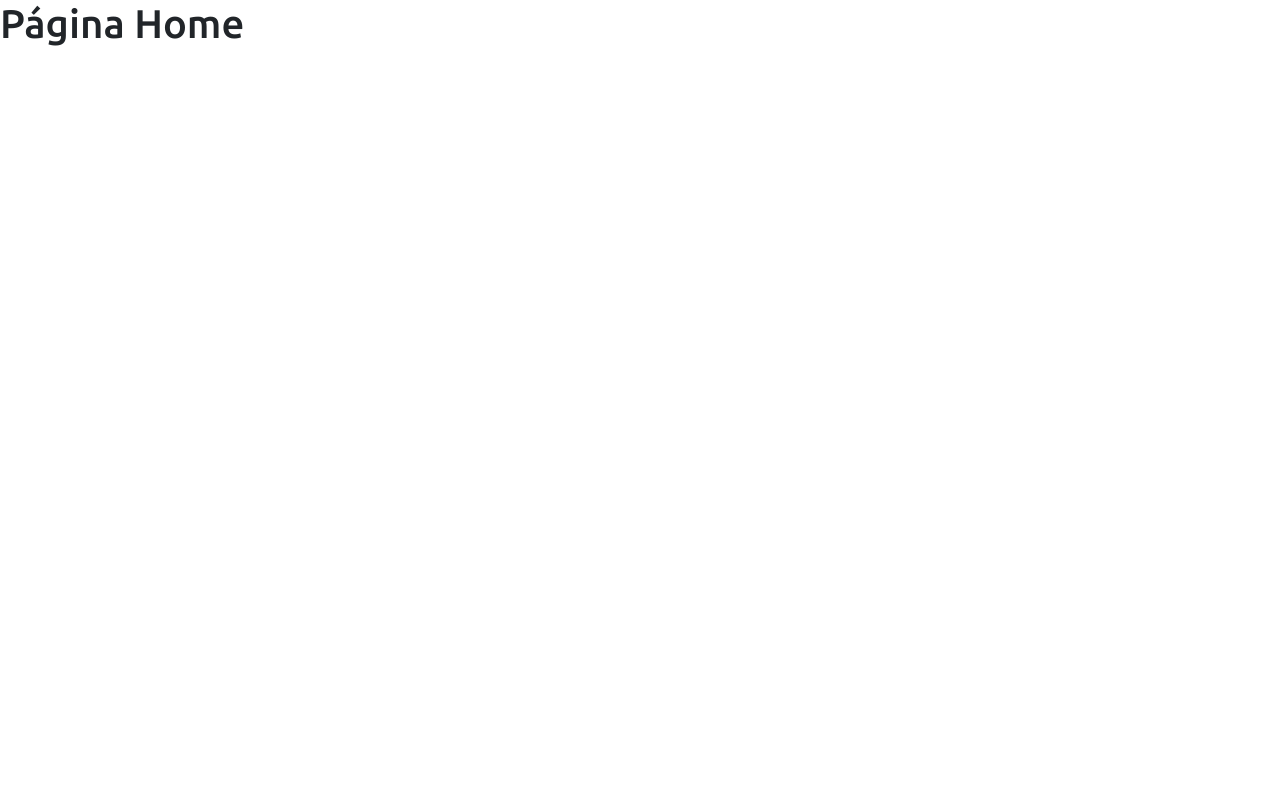
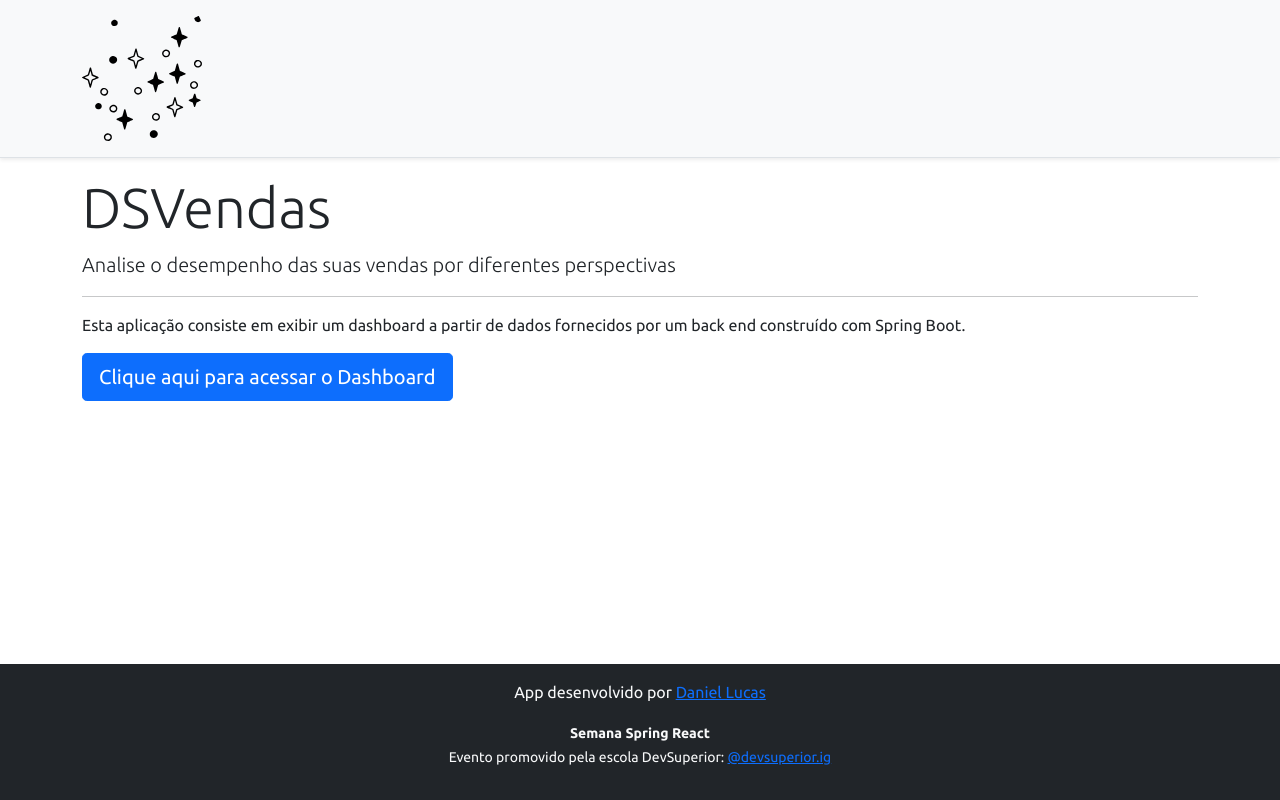
Before and after one commit to danielicapui/projeto-sds3, a React (Create React App) app in the folder front_end/: page / in a window 1280 px wide. Built offline with nearby package versions, Linux system fonts and the light colour scheme.

Commit message:
Home,Navigation

```diff
--- a/front_end/src/components/NavBar/index.tsx
+++ b/front_end/src/components/NavBar/index.tsx
@@ -1,10 +1,13 @@
 import ImgDsDark from "assets/img/estrela.svg"
+import { Link } from "react-router-dom";
 const NavBar=() => {
     return (
     <div className="d-flex flex-column flex-md-row align-items-center p-3 px-md-4 mb-3 bg-light border-bottom shadow-sm">
         <div className="container">
             <nav className="my-2 my-md-0 mr-md-3">
-                <img src={ImgDsDark} alt="DevSuperior" width="120" />
+                <Link to="/">
+                    <img src={ImgDsDark} alt="DevSuperior" width="120" />
+                </Link>
             </nav>
         </div>
     </div>
--- a/front_end/src/pages/Home/index.tsx
+++ b/front_end/src/pages/Home/index.tsx
@@ -1,9 +1,25 @@
-const Home=() => {
+import Footer from "components/Footer";
+import NavBar from "components/NavBar";
+import { Link } from "react-router-dom";
+
+const Home = () => {
     return (
-    <div>
-        <h1>Página Home</h1>
-    </div>
+        <>
+            <NavBar />
+            <div className="container">
+                <div className="jumbotron">
+                    <h1 className="display-4">DSVendas</h1>
+                    <p className="lead">Analise o desempenho das suas vendas por diferentes perspectivas</p>
+                    <hr />
+                    <p>Esta aplicação consiste em exibir um dashboard a partir de dados fornecidos por um back end construído com Spring Boot.</p>
+                    <Link className="btn btn-primary btn-lg" to="/dashboard">
+                        Clique aqui para acessar o Dashboard
+                    </Link>
+                </div>
+            </div>
+            <Footer />
+        </>
     );
-  }
+}
 
-  export default Home;
+export default Home;
```
